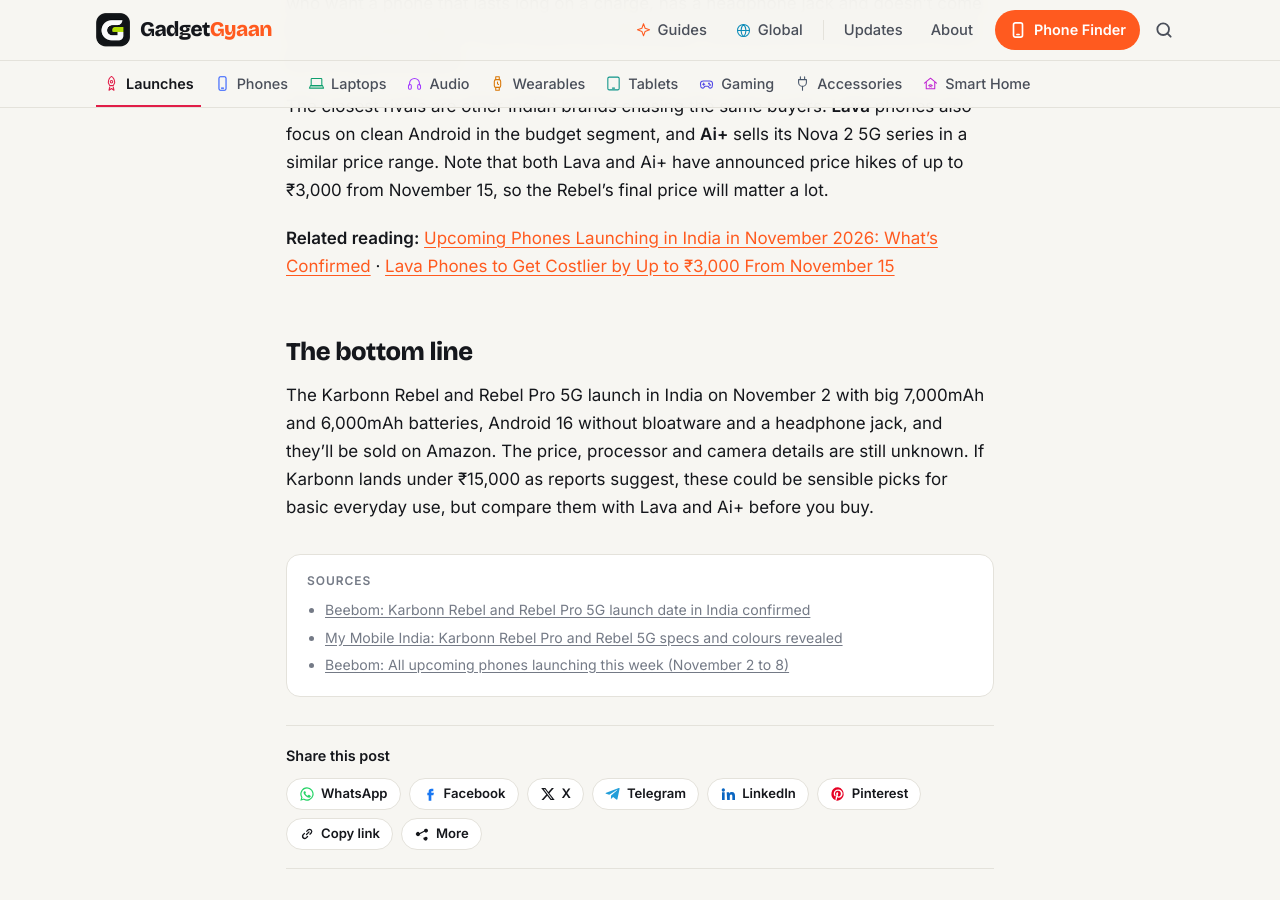
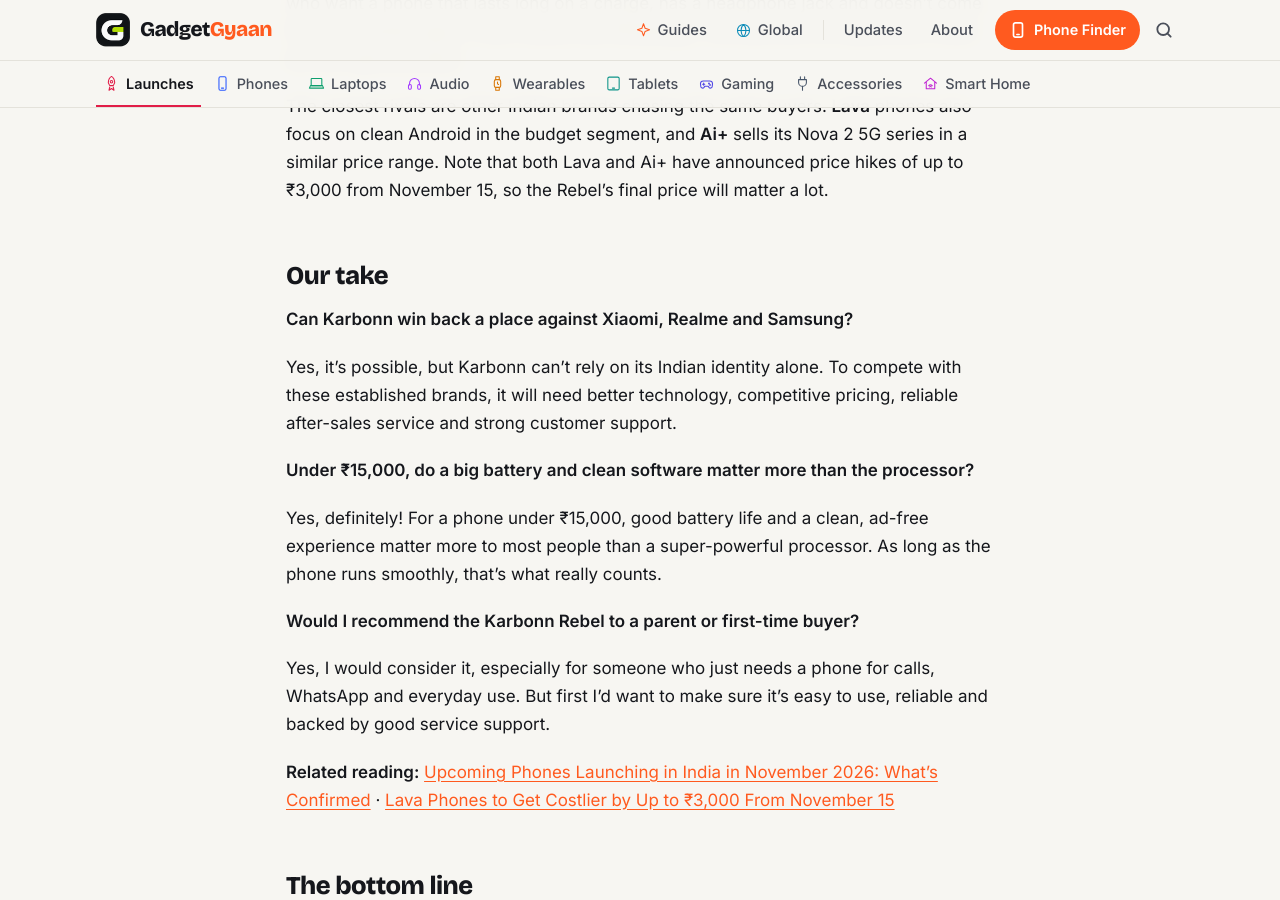
Before and after one commit to kiteksood167/kiteksood167.github.io, a Jekyll site: the page built from _posts/2026-11-01-karbonn-rebel-rebel-pro-5g-india-launch-november-2.md, in a window 1280 px wide and 900 px high, scrolled down 3847 px. Built offline with Jekyll 4.4.1, drawn with Linux system fonts in a browser that asks for light colours; comment, search, counter and statistics services are not loaded.

Commit message:
Add owner's take to Karbonn Rebel launch post
Co-Authored-By: Claude Opus 5.5 <noreply@anthropic.com>
Claude-Session: https://claude.ai/code/session_01WQRPmSxMwztgHXfstCGpBN

```diff
--- a/_posts/2026-11-01-karbonn-rebel-rebel-pro-5g-india-launch-november-2.md
+++ b/_posts/2026-11-01-karbonn-rebel-rebel-pro-5g-india-launch-november-2.md
@@ -77,6 +77,20 @@ The Rebel series looks aimed at first-time smartphone buyers, students and older
 
 The closest rivals are other Indian brands chasing the same buyers. **Lava** phones also focus on clean Android in the budget segment, and **Ai+** sells its Nova 2 5G series in a similar price range. Note that both Lava and Ai+ have announced price hikes of up to ₹3,000 from November 15, so the Rebel's final price will matter a lot.
 
+## Our take
+
+**Can Karbonn win back a place against Xiaomi, Realme and Samsung?**
+
+Yes, it's possible, but Karbonn can't rely on its Indian identity alone. To compete with these established brands, it will need better technology, competitive pricing, reliable after-sales service and strong customer support.
+
+**Under ₹15,000, do a big battery and clean software matter more than the processor?**
+
+Yes, definitely! For a phone under ₹15,000, good battery life and a clean, ad-free experience matter more to most people than a super-powerful processor. As long as the phone runs smoothly, that's what really counts.
+
+**Would I recommend the Karbonn Rebel to a parent or first-time buyer?**
+
+Yes, I would consider it, especially for someone who just needs a phone for calls, WhatsApp and everyday use. But first I'd want to make sure it's easy to use, reliable and backed by good service support.
+
 **Related reading:** [Upcoming Phones Launching in India in November 2026: What's Confirmed](/upcoming-phones-launching-india-november-2026/) · [Lava Phones to Get Costlier by Up to ₹3,000 From November 15](/lava-smartphone-price-hike-november-15/)
 
 ## The bottom line
```
